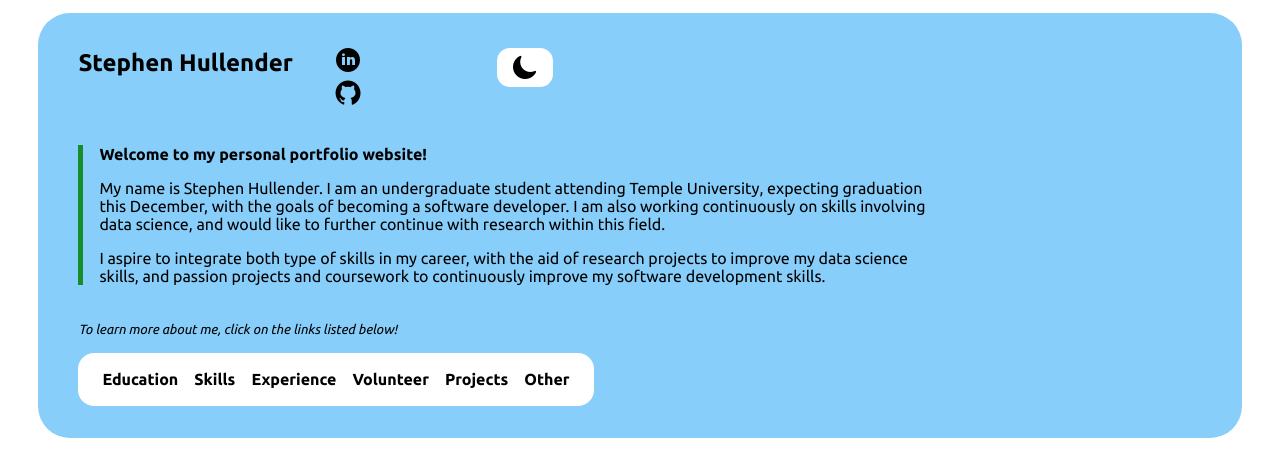
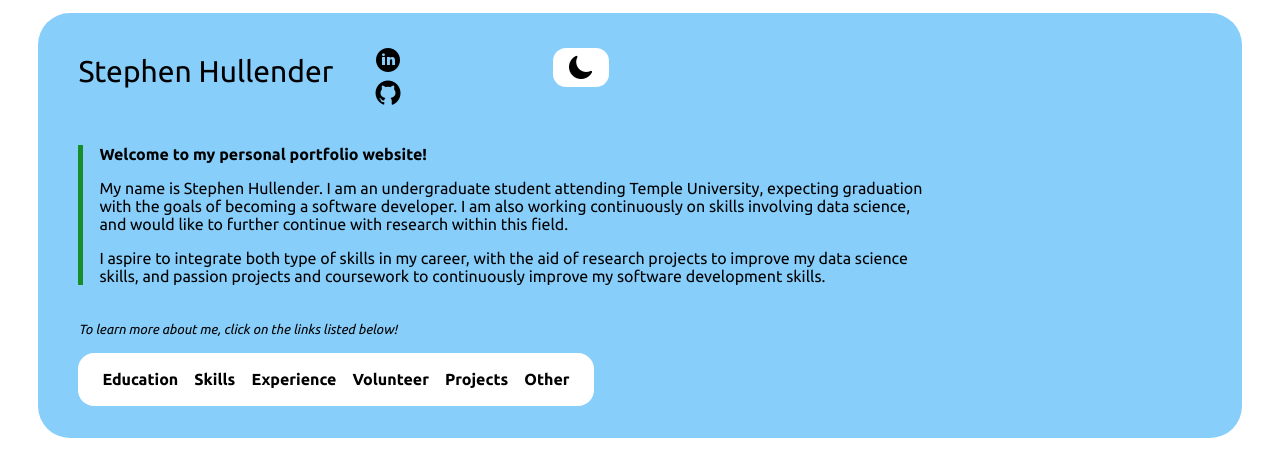
Before and after one commit to stephull/stephull.github.io, a plain HTML site: page index.html in a window 1280 px wide. Drawn offline with nearby package versions, Linux system fonts and the light colour scheme.

Commit message:
delete gitignore, fix styles for title and links

```diff
--- a/index.html
+++ b/index.html
@@ -47,7 +47,7 @@
                 <b>Welcome to my personal portfolio website!</b><br/>
                 <p>
                     My name is Stephen Hullender.
-                    I am an undergraduate student attending Temple University, expecting graduation this December, with the goals of becoming a software developer.
+                    I am an undergraduate student attending Temple University, expecting graduation with the goals of becoming a software developer.
                     I am also working continuously on skills involving data science, and would like to further continue with research within this field.
                 </p>
                 <p>
--- a/styles.css
+++ b/styles.css
@@ -295,6 +295,11 @@ body {
     flex-direction: row;
 }
 
+#iconbin {
+    padding-right: 1em;
+    max-width: 100px;
+}
+
 #iconbin ul li {
     list-style-type: none;
     position: relative;
@@ -304,7 +309,8 @@ body {
 .iconbin_item_class a img:active {
     border: 1px solid white;
     border-radius: 1em;
-    text-shadow: 50px 5px #fff;
+    text-shadow: 10px 1px #fff;
+    background-color: white;
 }
 
 #menu {
@@ -350,3 +356,8 @@ body {
     border-left: 5px solid rgba(0, 128, 0, 0.836);
     max-width: 840px;
 }
+
+#name_title {
+    font-weight: 400;
+    font-size: 30px;
+}
```
Also changed, not shown: 1 other file.
